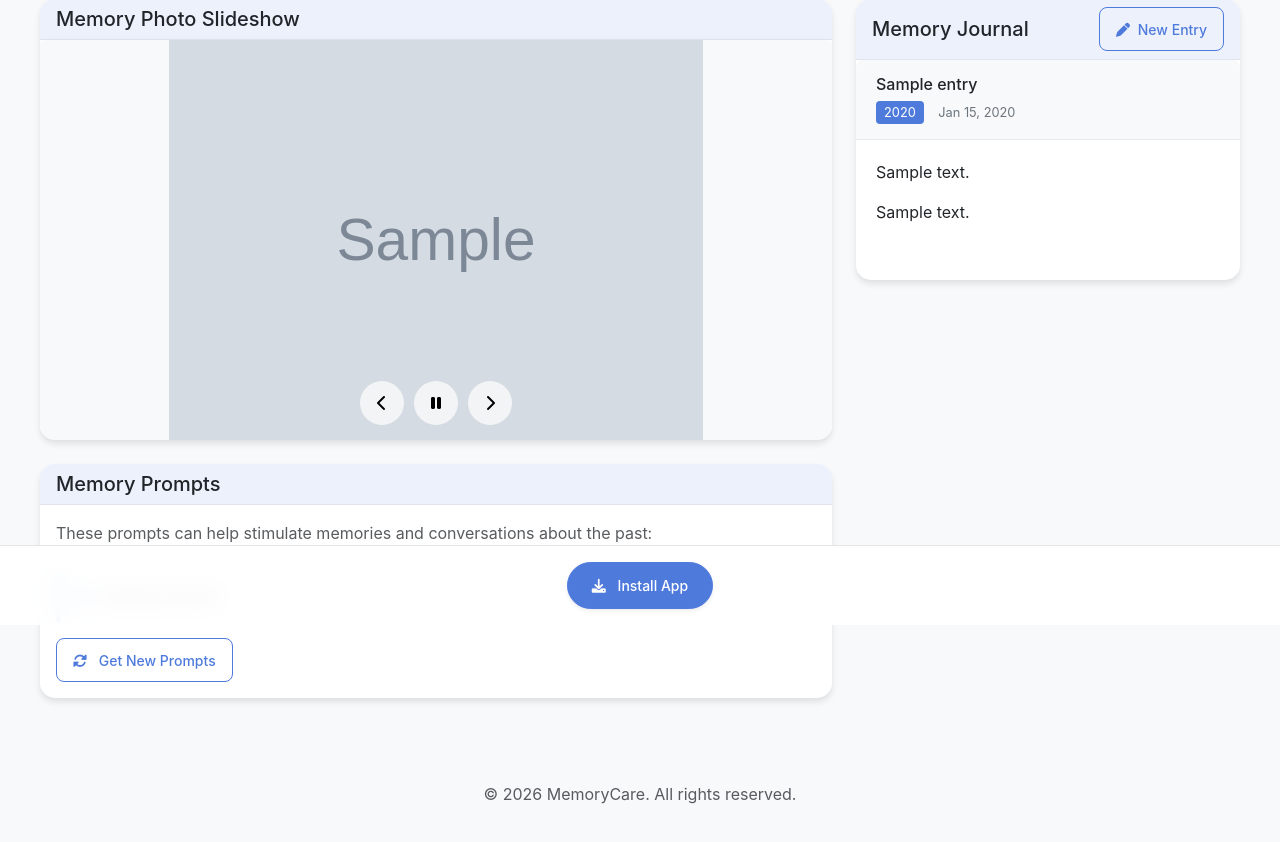
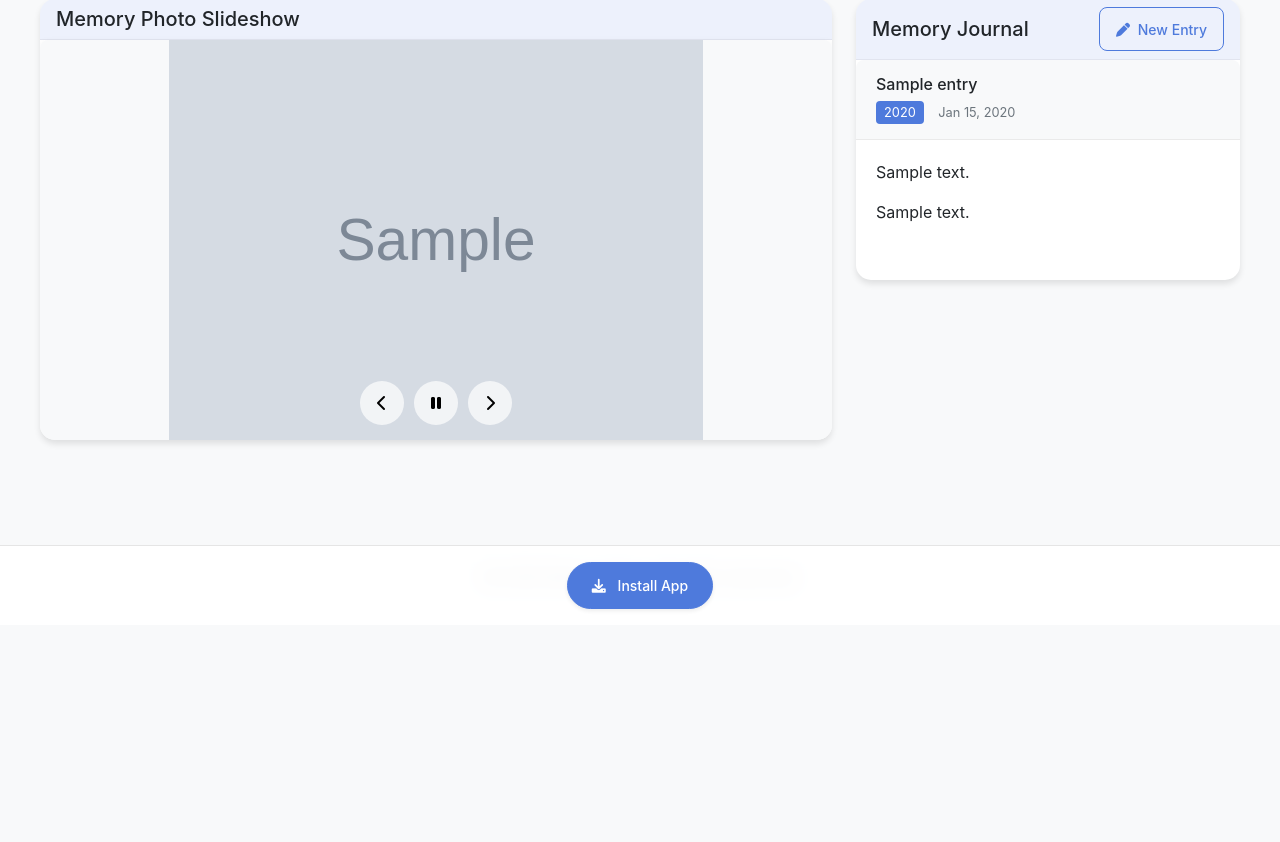
Before and after one commit to bharshavardhanreddy924/remind-p3, a Flask app: template templates/photo_slideshow.html in a window 1280 px wide. Shown: the part 175-1017 px from the top of the page. After the commit the page ends 784 px from the top, so only its background shows below. Run offline with Flask 3, Linux system fonts and the light colour scheme; the template is opened without the code that fills it: most values are stand-ins (such as "Sample title", 1, 10 or a date in 2020); grey boxes marked "Sample" are stand-in pictures; some libraries are stand-ins or nearby versions.

Commit message:
Update project

```diff
--- a/templates/photo_slideshow.html
+++ b/templates/photo_slideshow.html
@@ -4,14 +4,6 @@
 
 {% block extra_css %}
 <style>
-    .memory-prompt {
-        background-color: #f8f9fa;
-        border-left: 4px solid #4E7ADC;
-        padding: 15px;
-        margin-bottom: 15px;
-        border-radius: 4px;
-    }
-
     .slideshow-container {
         position: relative;
         height: 400px;
@@ -163,26 +155,6 @@
             </div>
             {% endif %}
 
-            <div class="card mb-4">
-                <div class="card-header">
-                    <h5 class="mb-0">Memory Prompts</h5>
-                </div>
-                <div class="card-body">
-                    <p class="text-muted mb-4">These prompts can help stimulate memories and conversations about the past:</p>
-
-                    {% for prompt in memory_prompts %}
-                    <div class="memory-prompt">
-                        <i class="fas fa-quote-left text-primary me-2"></i>
-                        {{ prompt }}
-                    </div>
-                    {% endfor %}
-
-                    <button id="refresh-prompts" class="btn btn-outline-primary">
-                        <i class="fas fa-sync-alt me-2"></i>
-                        Get New Prompts
-                    </button>
-                </div>
-            </div>
         </div>
 
         <div class="col-md-4">
@@ -392,16 +364,6 @@ document.addEventListener('DOMContentLoaded', function() {
         // Start slideshow
         startSlideshow();
     }
-
-    // Memory prompts refresh functionality
-    const refreshPromptsButton = document.getElementById('refresh-prompts');
-
-    if (refreshPromptsButton) {
-        refreshPromptsButton.addEventListener('click', function() {
-            // Reload the page to get new prompts
-            location.reload();
-        });
-    }
 });
 </script>
 {% endblock %}
```
